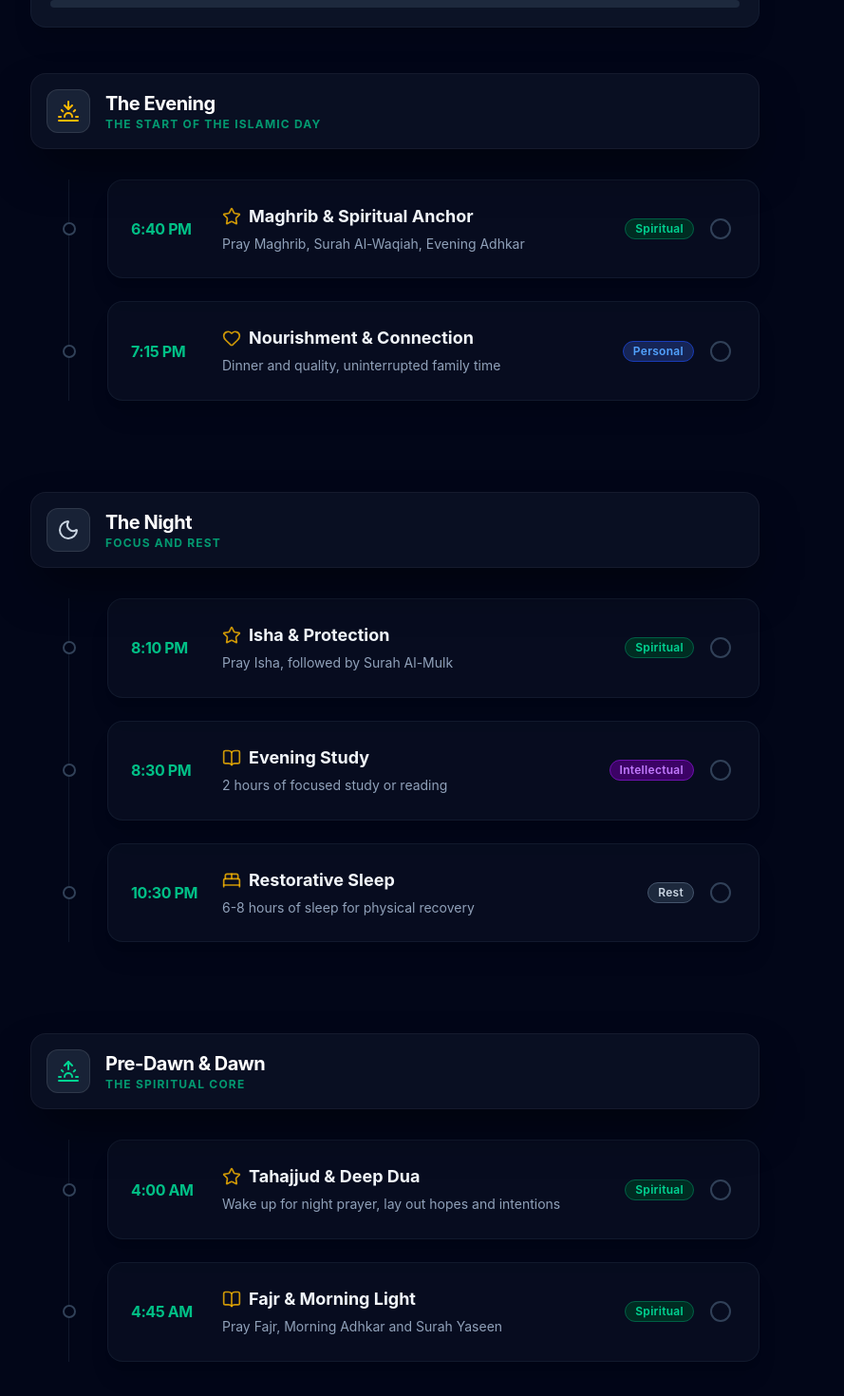
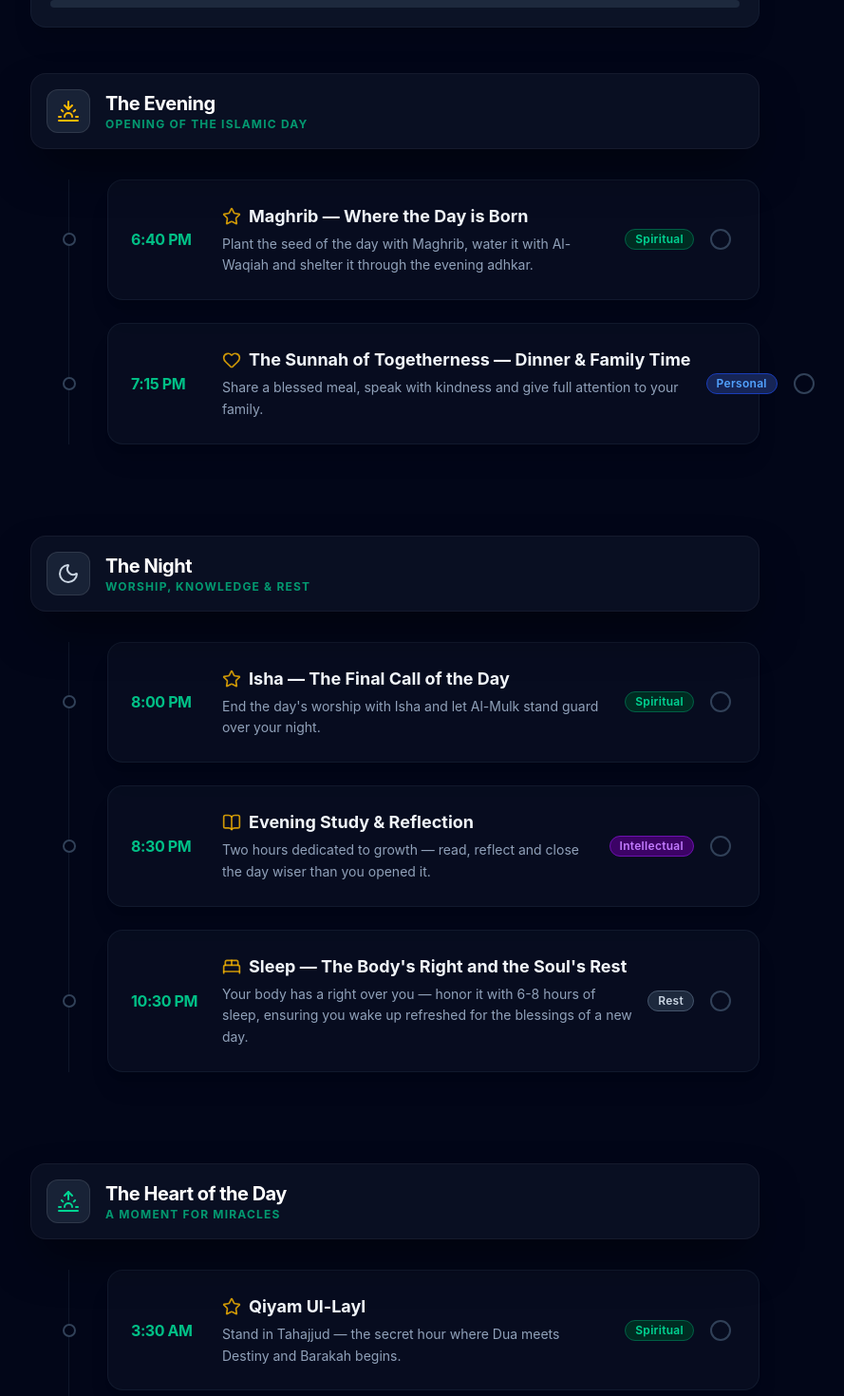
Before and after one commit to AsifHossain22/daily-routine-with-barakah, a React (Vite) app: page / in a window 1280 px wide. Shown: the part 480-1950 px from the top of the page at 95% size, without its empty margins (224-1113 px from the left). Built offline with nearby package versions, Linux system fonts and the light colour scheme; no server answers.

Commit message:
Updated Routine Phase Content

```diff
--- a/src/ui/IslamicRoutine.jsx
+++ b/src/ui/IslamicRoutine.jsx
@@ -20,15 +20,15 @@ import {
 const routinePhases = [
   {
     phase: "The Evening",
-    subtitle: "The Start of the Islamic Day",
+    subtitle: "Opening of the Islamic Day",
     icon: <Sunset className="w-6 h-6 text-amber-400" />,
     items: [
       {
         time: "6:40 PM",
         hour: 18,
         minute: 40,
-        title: "Maghrib & Spiritual Anchor",
-        desc: "Pray Maghrib, Surah Al-Waqiah, Evening Adhkar",
+        title: "Maghrib — Where the Day is Born",
+        desc: "Plant the seed of the day with Maghrib, water it with Al-Waqiah and shelter it through the evening adhkar.",
         category: "Spiritual",
         icon: <Star className="w-5 h-5" />,
       },
@@ -36,8 +36,8 @@ const routinePhases = [
         time: "7:15 PM",
         hour: 19,
         minute: 15,
-        title: "Nourishment & Connection",
-        desc: "Dinner and quality, uninterrupted family time",
+        title: "The Sunnah of Togetherness — Dinner & Family Time",
+        desc: "Share a blessed meal, speak with kindness and give full attention to your family.",
         category: "Personal",
         icon: <Heart className="w-5 h-5" />,
       },
@@ -45,15 +45,15 @@ const routinePhases = [
   },
   {
     phase: "The Night",
-    subtitle: "Focus and Rest",
+    subtitle: "Worship, Knowledge & Rest",
     icon: <Moon className="w-6 h-6 text-slate-300" />,
     items: [
       {
-        time: "8:10 PM",
+        time: "8:00 PM",
         hour: 20,
-        minute: 10,
-        title: "Isha & Protection",
-        desc: "Pray Isha, followed by Surah Al-Mulk",
+        minute: 0,
+        title: "Isha — The Final Call of the Day",
+        desc: "End the day's worship with Isha and let Al-Mulk stand guard over your night.",
         category: "Spiritual",
         icon: <Star className="w-5 h-5" />,
       },
@@ -61,8 +61,8 @@ const routinePhases = [
         time: "8:30 PM",
         hour: 20,
         minute: 30,
-        title: "Evening Study",
-        desc: "2 hours of focused study or reading",
+        title: "Evening Study & Reflection",
+        desc: "Two hours dedicated to growth — read, reflect and close the day wiser than you opened it.",
         category: "Intellectual",
         icon: <BookOpen className="w-5 h-5" />,
       },
@@ -70,33 +70,33 @@ const routinePhases = [
         time: "10:30 PM",
         hour: 22,
         minute: 30,
-        title: "Restorative Sleep",
-        desc: "6-8 hours of sleep for physical recovery",
+        title: "Sleep — The Body's Right and the Soul's Rest",
+        desc: "Your body has a right over you — honor it with 6-8 hours of sleep, ensuring you wake up refreshed for the blessings of a new day.",
         category: "Rest",
         icon: <BedDouble className="w-5 h-5" />,
       },
     ],
   },
   {
-    phase: "Pre-Dawn & Dawn",
-    subtitle: "The Spiritual Core",
+    phase: "The Heart of the Day",
+    subtitle: "A Moment for Miracles",
     icon: <Sunrise className="w-6 h-6 text-emerald-400" />,
     items: [
       {
-        time: "4:00 AM",
-        hour: 4,
-        minute: 0,
-        title: "Tahajjud & Deep Dua",
-        desc: "Wake up for night prayer, lay out hopes and intentions",
+        time: "3:30 AM",
+        hour: 3,
+        minute: 30,
+        title: "Qiyam Ul-Layl",
+        desc: "Stand in Tahajjud — the secret hour where Dua meets Destiny and Barakah begins.",
         category: "Spiritual",
         icon: <Star className="w-5 h-5" />,
       },
       {
-        time: "4:45 AM",
+        time: "4:30 AM",
         hour: 4,
-        minute: 45,
+        minute: 30,
         title: "Fajr & Morning Light",
-        desc: "Pray Fajr, Morning Adhkar and Surah Yaseen",
+        desc: "Begin the day with Fajr prayer, welcome the morning with adhkar and recite Surah Yaseen to start your day with barakah and clarity.",
         category: "Spiritual",
         icon: <BookOpen className="w-5 h-5" />,
       },
@@ -382,8 +382,8 @@ const IslamicRoutine = () => {
           Daily Routine with Barakah
         </h1>
         <p className="text-base md:text-lg text-slate-400 leading-relaxed max-w-xl mx-auto font-medium">
-          A structured balance of spiritual grounding, growth and professional
-          dedication.
+          "And I did not create Jinn and Mankind except to worship Me."
+          <br /> — Quran 51:56
         </p>
       </header>
 
```
